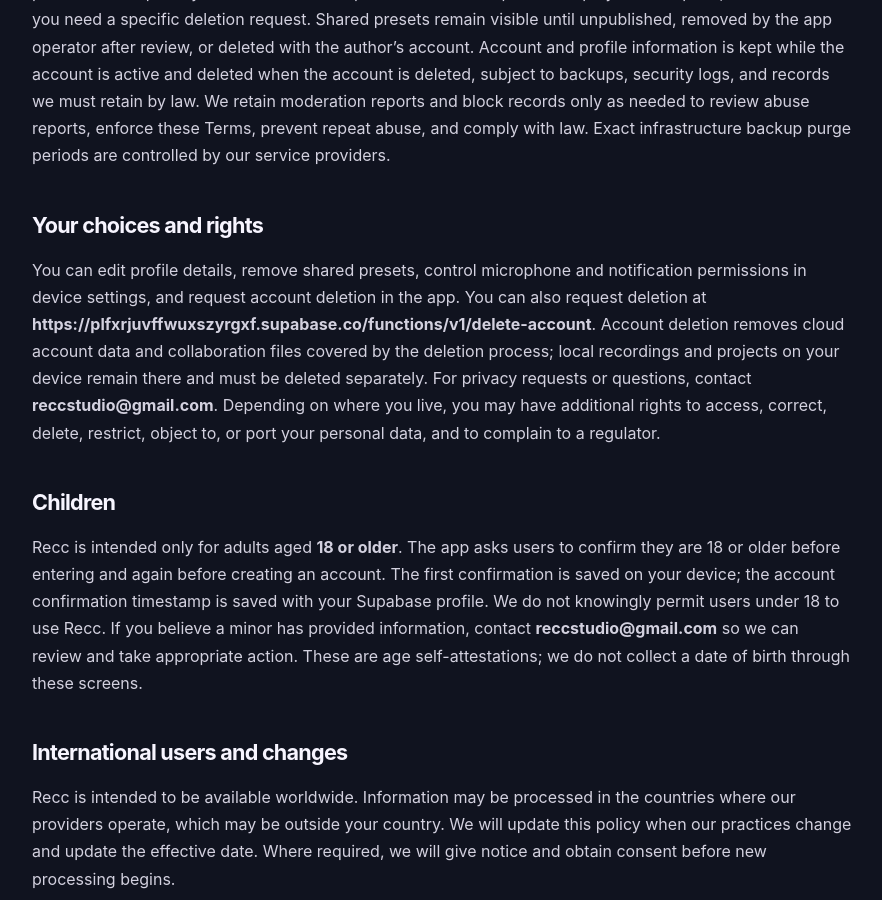
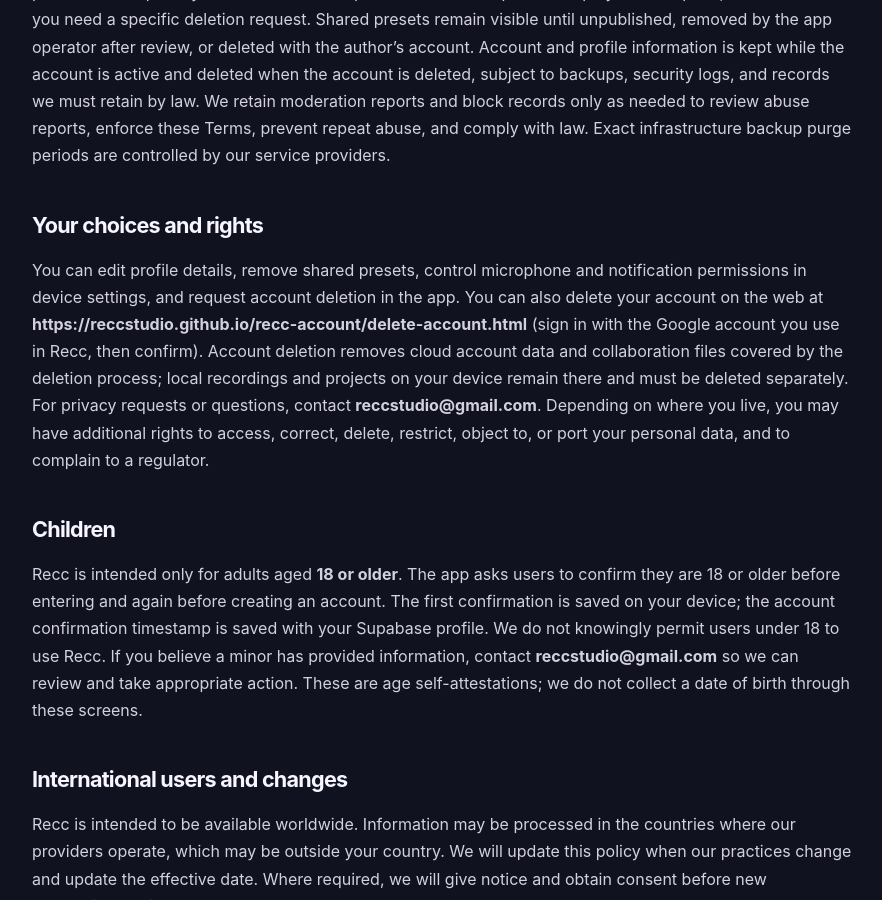
Before and after one commit to reccstudio/reccstudio.github.io, a Jekyll site: the page built from docs/privacy.md, in a window 1280 px wide and 900 px high, scrolled down 2021 px. Shown: the whole window, without its empty margins (198-1080 px from the left). Built offline with Jekyll 4.4.1, drawn with Linux system fonts in a browser that asks for light colours.

Commit message:
Update privacy.md

```diff
--- a/docs/privacy.md
+++ b/docs/privacy.md
@@ -35,7 +35,7 @@ We use access controls and encrypted network connections provided by our app/bac
 
 ## Your choices and rights
 
-You can edit profile details, remove shared presets, control microphone and notification permissions in device settings, and request account deletion in the app. You can also request deletion at **https://plfxrjuvffwuxszyrgxf.supabase.co/functions/v1/delete-account**. Account deletion removes cloud account data and collaboration files covered by the deletion process; local recordings and projects on your device remain there and must be deleted separately. For privacy requests or questions, contact **reccstudio@gmail.com**. Depending on where you live, you may have additional rights to access, correct, delete, restrict, object to, or port your personal data, and to complain to a regulator.
+You can edit profile details, remove shared presets, control microphone and notification permissions in device settings, and request account deletion in the app. You can also delete your account on the web at **https://reccstudio.github.io/recc-account/delete-account.html** (sign in with the Google account you use in Recc, then confirm). Account deletion removes cloud account data and collaboration files covered by the deletion process; local recordings and projects on your device remain there and must be deleted separately. For privacy requests or questions, contact **reccstudio@gmail.com**. Depending on where you live, you may have additional rights to access, correct, delete, restrict, object to, or port your personal data, and to complain to a regulator.
 
 ## Children
 
```
